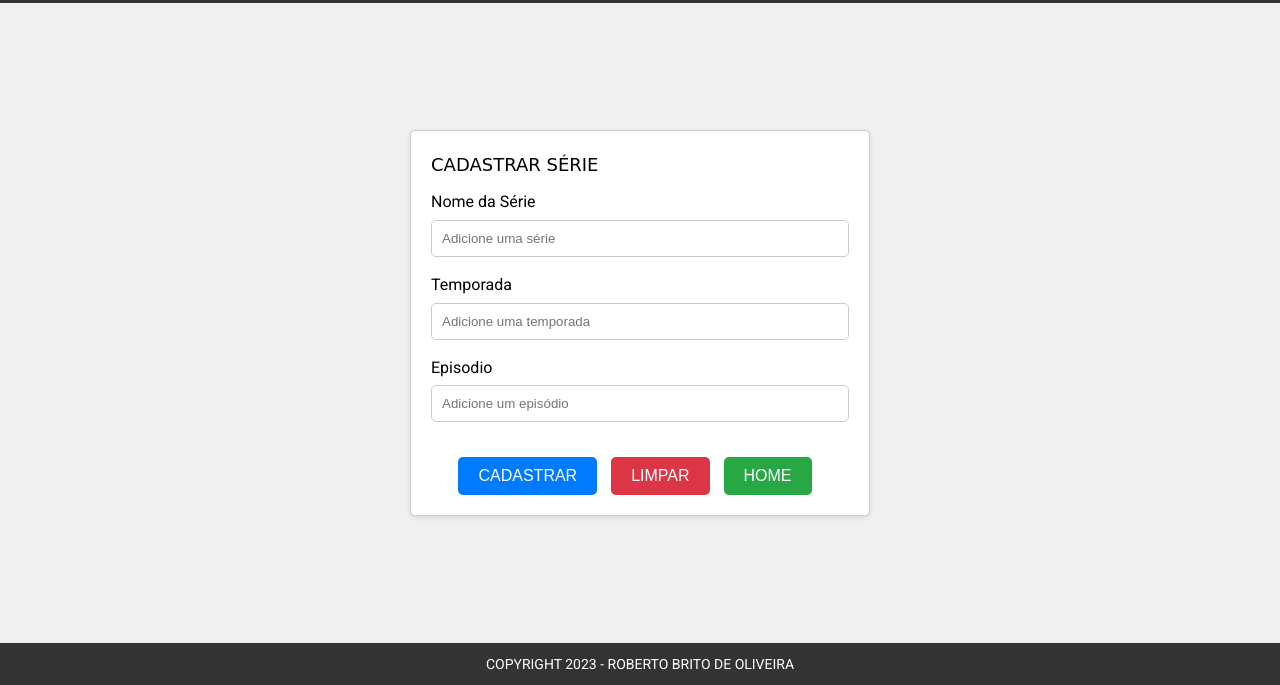
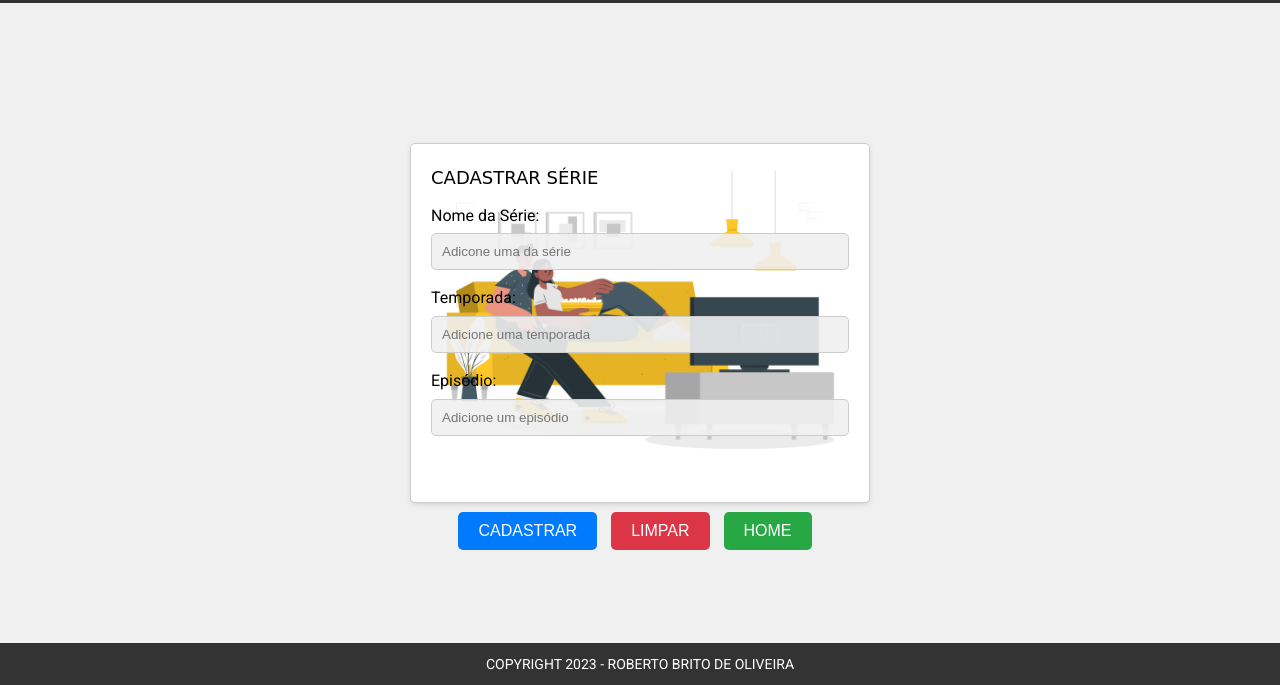
Before and after one commit to Robertto-Oliveira/cadastro_de_serie_4.0, a plain HTML site: page cadastrar.html in a window 1280 px wide. Shown: the part 133-818 px from the top of the page. Drawn offline with Linux system fonts and the light colour scheme; a web font is replaced by a local one.

Commit message:
atualizando reposiório

```diff
--- a/cadastrar.css
+++ b/cadastrar.css
@@ -24,10 +24,14 @@ body {
 
 .mini-container {
     width: 50%;
+    height: 60%;
     background-color: #ffffff;
     padding: 20px;
     border: 1px solid #ccc;
     border-radius: 5px;
+    background-image: url("img/Movie\ Night-cuate.png");
+    background-position: center;
+    background-size: cover;
     box-shadow: 0 2px 5px rgba(0, 0, 0, 0.1);
 }
 
@@ -73,6 +77,7 @@ input[type="number"] {
     margin-bottom: 15px;
     border: 1px solid #ccc;
     border-radius: 5px;
+    background-color: rgb(240,240,240, 0.9);
 }
 
 /* Estilos para os botões */
@@ -85,6 +90,7 @@ input[type="number"] {
 .btn-voltar {
     padding: 10px 20px;
     margin-right: 10px;
+    margin-top: 41px;
     border: none;
     border-radius: 5px;
     color: #fff;
--- a/cadastrar.html
+++ b/cadastrar.html
@@ -24,31 +24,28 @@
 
             <div class="cadastro">
 
-                <form id="form-cadastrar">
+                <form id="form-cadastrar" action="/cadastrar_serie" method="POST">
 
                     <p>CADASTRAR SÉRIE</p>
 
-                    <label for="serie-input">Nome da Série</label>
-                    <input id="serie-input" type="text" placeholder="Adicione uma série">
+                    <label for="nome">Nome da Série:</label>
+                    <input id="nome" type="text" name="nome" required placeholder="Adicone uma da série">
                     <br>
 
-                    <label for="temporada-input">Temporada</label>
-                    <input id="temporada-input" type="number" min="1" max="500" placeholder="Adicione uma temporada">
+                    <label for="temporada">Temporada:</label>
+                    <input id="temporada" type="number" name="temporada" min="1" max="500" required placeholder="Adicione uma temporada">
                     <br>
 
-                    <label for="episodio-input">Episodio</label>
-                    <input id="episodio-input" type="number" min="1" max="1000" placeholder="Adicione um episódio">
+                    <label for="episodio">Episódio:</label>
+                    <input id="episodio" type="number" name="episodio" min="1" max="1000" required placeholder="Adicione um episódio">
                     <br>
-
                 </form>
             </div>
 
             <div class="btn-cadastro">
-
-                <button class="btn-cadastrar" type="button">CADASTRAR</button>
+                <button class="btn-cadastrar" type="submit">CADASTRAR</button>
                 <button class="btn-cancelar" type="button">LIMPAR</button>
                 <button class="btn-voltar" onclick="window.location.href='index.html'">HOME</button>
-
             </div>
 
         </div>
@@ -56,23 +53,6 @@
     <footer>
         COPYRIGHT 2023 - ROBERTO BRITO DE OLIVEIRA
     </footer>
-
-
-    <script>
-        // Captura o elemento do formulário pelo ID
-        const formCadastrar = document.getElementById('form-cadastrar');
-
-        // Captura o botão de cancelar pelo ID
-        const btnCancelar = document.querySelector('.btn-cancelar');
-
-        // Adiciona um evento de clique ao botão de cancelar
-        btnCancelar.addEventListener('click', function (event) {
-            // Impede o envio do formulário (caso esteja dentro de um formulário real)
-            event.preventDefault();
-
-            // Reseta o formulário para seus valores padrão
-            formCadastrar.reset();
-        });
-    </script>
+    <script src="javascript.js"></script>
 </body>
 </html>
--- a/editar.css
+++ b/editar.css
@@ -24,10 +24,14 @@ body {
 
 .mini-container {
     width: 50%;
+    height: 60%;
     background-color: #ffffff;
     padding: 20px;
     border: 1px solid #ccc;
     border-radius: 5px;
+    background-image: url("img/Movie\ Night-cuate.png");
+    background-position: center;
+    background-size: cover;
     box-shadow: 0 2px 5px rgba(0, 0, 0, 0.1);
 }
 
@@ -73,6 +77,7 @@ input[type="number"] {
     margin-bottom: 15px;
     border: 1px solid #ccc;
     border-radius: 5px;
+    background-color: rgb(240,240,240, 0.9);
 }
 
 /* Estilos para os botões */
@@ -85,6 +90,7 @@ input[type="number"] {
 .btn-voltar {
     padding: 10px 20px;
     margin-right: 10px;
+    margin-top: 41px;
     border: none;
     border-radius: 5px;
     color: #fff;
--- a/javascript.js
+++ b/javascript.js
@@ -0,0 +1,25 @@
+// Captura o elemento do formulário pelo ID
+const formCadastrar = document.getElementById('form-cadastrar');
+const formEditar = document.getElementById('form-editar');
+const formPesquisar = document.getElementById('form-pesquisar');
+
+// Captura o botão de cancelar pelo ID
+const btnCancelar = document.querySelector('.btn-cancelar');
+
+
+
+// Adiciona um evento de clique ao botão de cancelar
+btnCancelar.addEventListener('click', function (event) {
+    event.preventDefault();
+    formCadastrar.reset();
+});
+
+btnCancelar.addEventListener('click', function (event) {
+    event.preventDefault();
+    formEditar.reset();
+});
+
+btnCancelar.addEventListener('click', function (event) {
+    event.preventDefault();
+    formPesquisar.reset();
+});
--- a/pesquisar.css
+++ b/pesquisar.css
@@ -24,10 +24,14 @@ body {
 
 .mini-container {
     width: 50%;
+    height: 60%;
     background-color: #ffffff;
     padding: 20px;
     border: 1px solid #ccc;
     border-radius: 5px;
+    background-image: url("img/Movie\ Night-cuate.png");
+    background-position: center;
+    background-size: cover;
     box-shadow: 0 2px 5px rgba(0, 0, 0, 0.1);
 }
 
@@ -73,6 +77,7 @@ input[type="number"] {
     margin-bottom: 15px;
     border: 1px solid #ccc;
     border-radius: 5px;
+    background-color: rgb(240,240,240, 0.9);
 }
 
 /* Estilos para os botões */
@@ -85,6 +90,7 @@ input[type="number"] {
 .btn-voltar {
     padding: 10px 20px;
     margin-right: 10px;
+    margin-top: 41px;
     border: none;
     border-radius: 5px;
     color: #fff;
--- a/resultado.css
+++ b/resultado.css
@@ -22,10 +22,14 @@ body {
 
 .mini-container {
   width: 50%;
+  height: 60%;
   background-color: #ffffff;
   padding: 20px;
   border: 1px solid #ccc;
   border-radius: 5px;
+  background-image: url("img/Movie\ Night-cuate.png");
+  background-position: center;
+  background-size: cover;
   box-shadow: 0 2px 5px rgba(0, 0, 0, 0.1);
 }
 
@@ -46,7 +50,6 @@ body {
   font-size: 24px;
 }
 
-/* Estilize o cabeçalho da página de resultado */
 #mini-container-header {
   text-align: center;
   font-size: 24px;
@@ -54,9 +57,9 @@ body {
   margin-bottom: 20px;
 }
 
-/* Estilize os itens de resultado */
+/* Estiliza os itens de resultado */
 .resultado-item {
-  background-color: #f0f0f0;
+  background-color: rgb(240,240,240, 0.9);
   border: 1px solid #ccc;
   border-radius: 5px;
   padding: 10px;
@@ -67,7 +70,7 @@ body {
   margin-bottom: 5px;
 }
 
-/* Estilize os botões na parte inferior da página */
+/* Estiliza os botões na parte inferior da página */
 .btn-resultado {
   text-align: center;
   margin-top: 20px;
@@ -97,7 +100,6 @@ body {
   transition: 0.3s;
 }
 
-/* Estilos para o rodapé */
 footer {
   text-align: center;
   padding: 10px 0;
--- a/style.css
+++ b/style.css
@@ -24,14 +24,18 @@ body {
 
 .mini-container {
   width: 50%;
+  height: 60%;
   background-color: #ffffff;
   padding: 20px;
   border: 1px solid #ccc;
   border-radius: 5px;
+  background-image: url("img/Movie\ Night-cuate.png");
+  background-position: center;
+  background-size: cover;
   box-shadow: 0 2px 5px rgba(0, 0, 0, 0.1);
 }
 
-header {
+#body-header {
   text-align: center;
   padding: 20px 0;
   background-color: #333;
@@ -55,9 +59,11 @@ header h2 {
 
 .mini-container-header {
   text-align: center;
+  color: white;
   font-size: 24px;
   font-weight: bold;
   margin-bottom: 70px;
+  background-color: rgb(51, 51, 51, 0.8);
 }
 
 .btn-normal {
@@ -76,6 +82,7 @@ header h2 {
 .btn-pesquisar {
     padding: 10px 20px;
     margin-right: 10px;
+    margin-top: 70px;
     border: none;
     border-radius: 5px;
     color: #fff;
```
Also changed, not shown: editar.html (+10 -26 lines), index.html (+1 -1 lines), pesquisar.html (+2 -6 lines), resultado.html (+2 -3 lines), 1 other file. Lines whose indentation alone changed are shown as unchanged.
